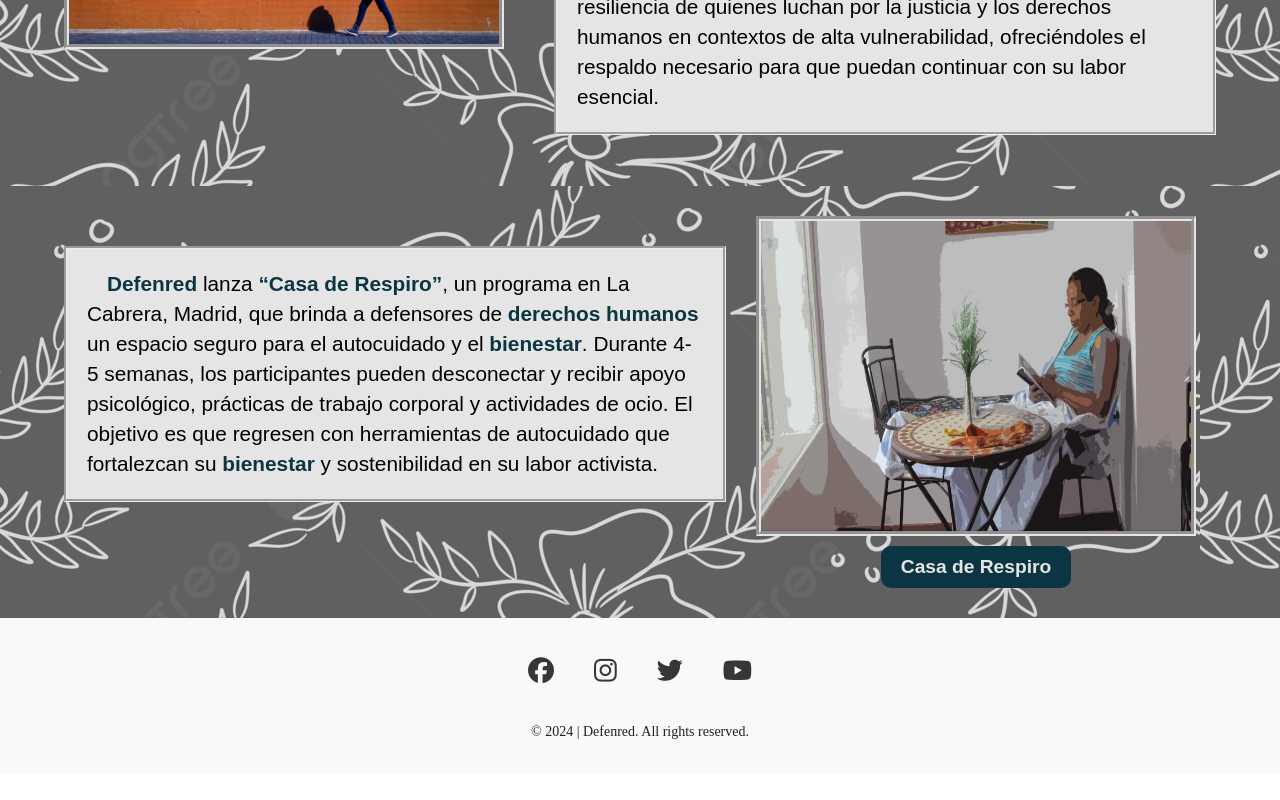
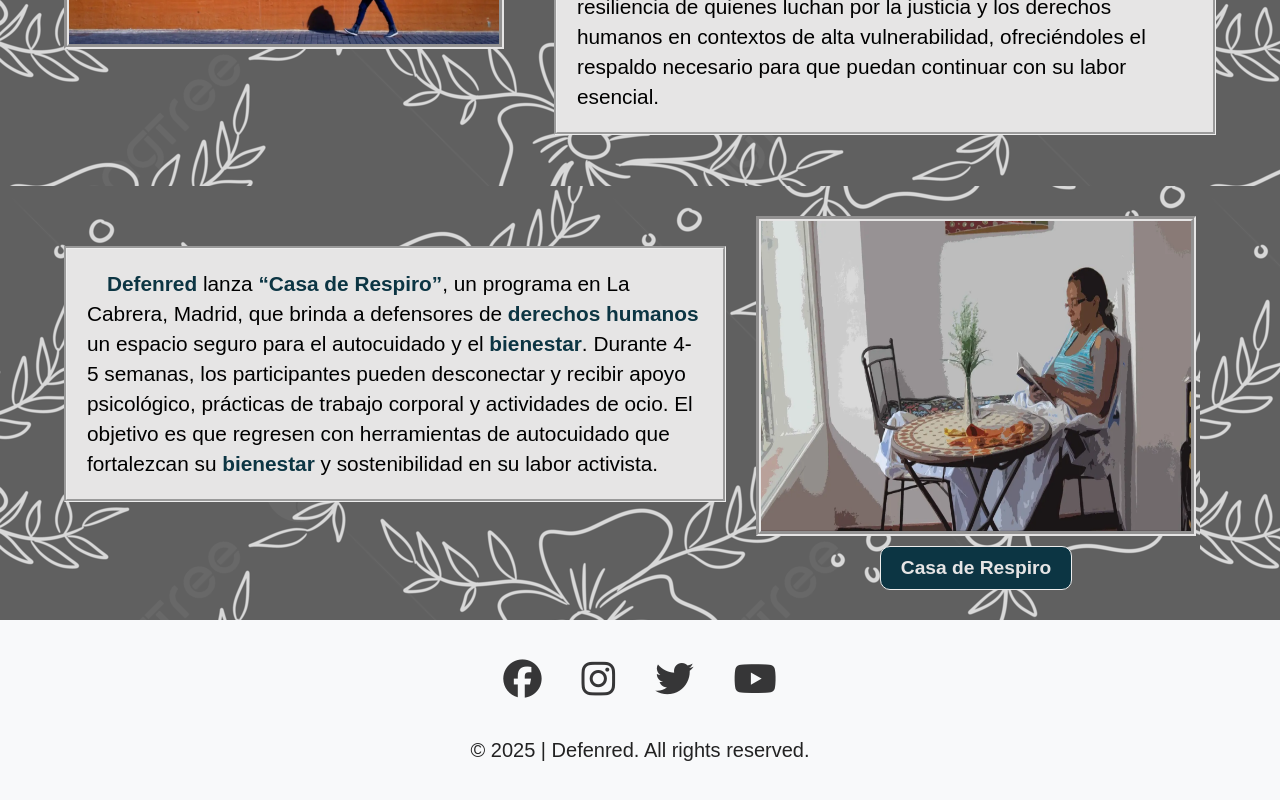
Before and after one commit to InkCapac/DANI_NODE, a React (Vite) app in the folder DEFENRED/: page /inicio in a window 1280 px wide. Shown: the part 1433-2233 px from the top of the page. Before the commit the page ends 2207 px from the top, so only its background shows below. Built offline with nearby package versions, Linux system fonts and the light colour scheme.

Commit message:
CAMBIOS 18-02
:)

```diff
--- a/DEFENRED/src/componentes/Footer.tsx
+++ b/DEFENRED/src/componentes/Footer.tsx
@@ -6,23 +6,23 @@ const Footer = () => {
             <footer>
                 <div className="footerContainer">
                     <div className="socialIcons">
-                        <a href="https://www.facebook.com/marcaPERU.lat">
+                        <a href="https://www.facebook.com/Defenred/?locale=es_ES">
                             <i className="fa-brands fa-facebook"></i>
                         </a>
-                        <a href="https://www.instagram.com/peru/">
+                        <a href="https://www.instagram.com/pbi_ee?igsh=MXhnaTFxbG4wZHoxNg==">
                             <i className="fa-brands fa-instagram"></i>
                         </a>
-                        <a href="https://x.com/marcaPERU?ref_src=twsrc%5Egoogle%7Ctwcamp%5Eserp%7Ctwgr%5Eauthor">
+                        <a href="https://x.com/defenred?t=sQtzzxouuO91MNuNcM0Elw&s=03">
                             <i className="fa-brands fa-twitter"></i>
                         </a>
-                        <a href="https://www.youtube.com/@marcaperu">
+                        <a href="https://www.youtube.com/@DEFENRED">
                             <i className="fa-brands fa-youtube"></i>
                         </a>
                     </div>
                     {/* Nueva sección de enlaces */}
 
 
-                    <p className="footer-p">© 2024 | Defenred. All rights reserved.</p>
+                    <p className="footer-p">© 2025 | Defenred. All rights reserved.</p>
                 </div>
             </footer>
         </section>
--- a/DEFENRED/src/componentes/css/footer.css
+++ b/DEFENRED/src/componentes/css/footer.css
@@ -6,15 +6,19 @@
     --blue: rgb(12, 53, 67);
     --gray: rgb(217, 217, 217);
 }
+
 .footerContainer {
     text-align: center;
+    font-family: 'Readex Pro', sans-serif;
+    font-weight: 400;
     padding: 20px;
     background-color: #f8f9fa;
 }
+
 .socialIcons {
     display: flex;
     justify-content: center;
-    font-size: small;
+    font-size: larger;
 }
 
 .socialIcons a {
@@ -41,6 +45,7 @@
     color: var(--white);
     transition: 0.5s;
 }
+
 /*Sección de enlaces*/
 .footerLinks {
     margin-bottom: 20px;
@@ -59,6 +64,6 @@
 
 .footer-p {
     margin-top: 20px;
-    font-size: 14px;
+    font-size: 20px;
     color: var(--black);
 }
--- a/DEFENRED/src/linkedPages/css_pages/inicioStyle.css
+++ b/DEFENRED/src/linkedPages/css_pages/inicioStyle.css
@@ -140,6 +140,7 @@
   cursor: pointer;
   font-size: 1.2em;
   border-radius: 10px;
+  border: 1px groove;
   transition: background-color ease 0.3s;
 }
 
```
